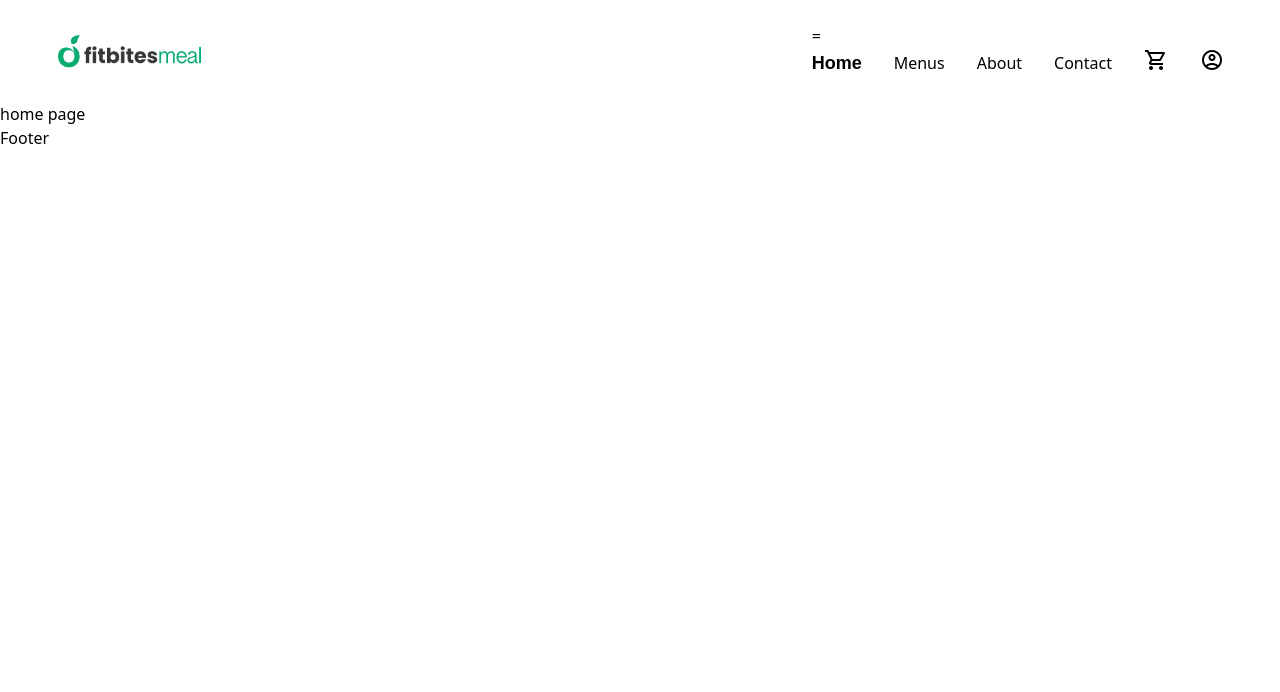
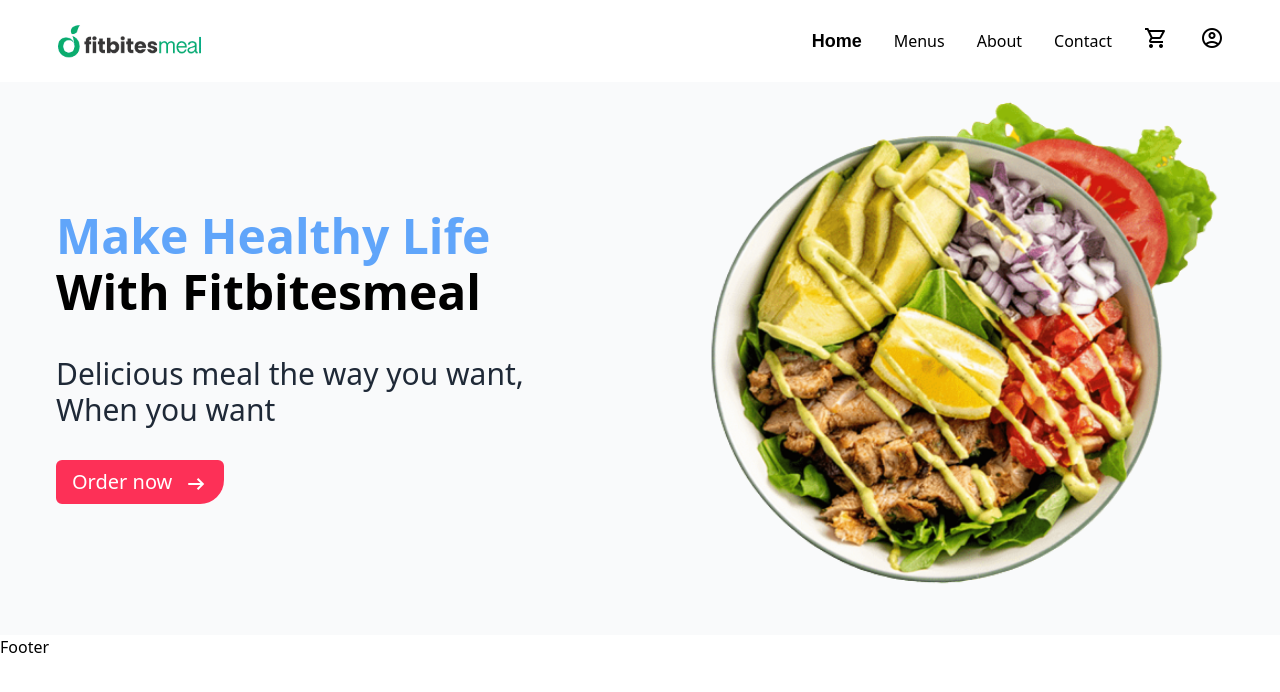
Before and after one commit to Bokhtiar/restura.com, a Next.js app: page / in a window 1280 px wide. Shown: the top 692 px of the page. Built offline with nearby package versions, Linux system fonts and the light colour scheme.

Commit message:
resutra banner section done

```diff
--- /dev/null
+++ b/src/components/button/index.tsx
@@ -0,0 +1,8 @@
+import { IButton } from '@/types/button.type'
+
+export const PrimaryButton: React.FC<IButton> = (props: IButton): JSX.Element => {
+    return <button className='flex items-center gap-3 bg-primary text-white py-2 px-4 rounded-br-3xl rounded-md'>
+        <span className='text-xl'>{props.name}</span>
+        <span className="material-symbols-outlined mt-1">arrow_right_alt</span>
+    </button>
+}
--- a/src/layouts/header/index.tsx
+++ b/src/layouts/header/index.tsx
@@ -1,9 +1,10 @@
+import Link from 'next/link'
 import Image from "next/image";
 import React, { useState } from "react";
 
 
 export const Header: React.FC = (): JSX.Element => {
-    const [open, setOpen] = useState <boolean>(false)
+  const [open, setOpen] = useState<boolean>(false)
 
   return (
     <>
@@ -18,14 +19,13 @@ export const Header: React.FC = (): JSX.Element => {
           />
           {/* menu */}
           <div>
-            <button>=</button>
             <ul className="flex items-center gap-8 invisible md:visible">
-                <li><a className=" font-bold text-lg font-nunito" href="/">Home</a></li>
-                <li> <a href="/">Menus</a> </li>
-                <li> <a href="/">About</a> </li>
-                <li> <a href="/">Contact</a> </li>
-                <li> <a href="/"><span className="material-symbols-outlined">shopping_cart</span></a> </li>
-                <li> <a href="/"><span className="material-symbols-outlined">account_circle</span></a> </li>
+              <li><Link className=" font-bold text-lg font-nunito" href="/">Home</Link></li>
+              <li> <Link href="/">Menus</Link> </li>
+              <li> <Link href="/">About</Link> </li>
+              <li> <Link href="/">Contact</Link> </li>
+              <li> <Link href="/"><span className="material-symbols-outlined">shopping_cart</span></Link> </li>
+              <li> <Link href="/"><span className="material-symbols-outlined">account_circle</span></Link> </li>
             </ul>
           </div>
         </div>
--- a/src/pages/index.tsx
+++ b/src/pages/index.tsx
@@ -1,6 +1,36 @@
+import { PrimaryButton } from "@/components/button";
+import Image from "next/image";
+
+
 const Home: React.FC = (): JSX.Element => {
   return <>
-  home page
+    <section className="bg-gray-50">
+      <div className="container flex items-center justify-between">
+        {/* content */}
+        <div>
+          {/* heading content */}
+          <p className="leading-10">
+            <span className="text-5xl font-bold text-blue-400">Make  Healthy Life</span><br />
+            <span className="text-5xl font-bold">With Fitbitesmeal</span>
+          </p>
+          {/* body content */}
+          <p className="leading-[0px] my-8">
+            <span className="text-3xl text-gray-800 ">Delicious meal the way you want,</span> <br />
+            <span className="text-3xl text-gray-800">When you want</span>
+          </p>
+          {/* button */}
+          <PrimaryButton name="Order now" />
+        </div>
+
+        {/* image */}
+        <Image
+          src="/./images/banner1.png"
+          alt="banner1"
+          width={550}
+          height={0}
+        />
+      </div>
+    </section>
   </>
 };
 
--- /dev/null
+++ b/src/types/button.type.ts
@@ -0,0 +1,3 @@
+export interface IButton {
+    name:string
+}
```
Also changed, not shown: public/images/banner1.png (added), public/images/client1.jpg (added).
